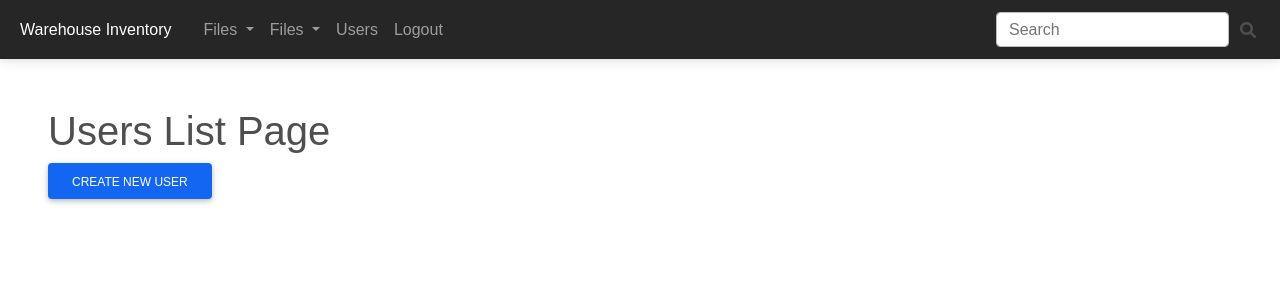
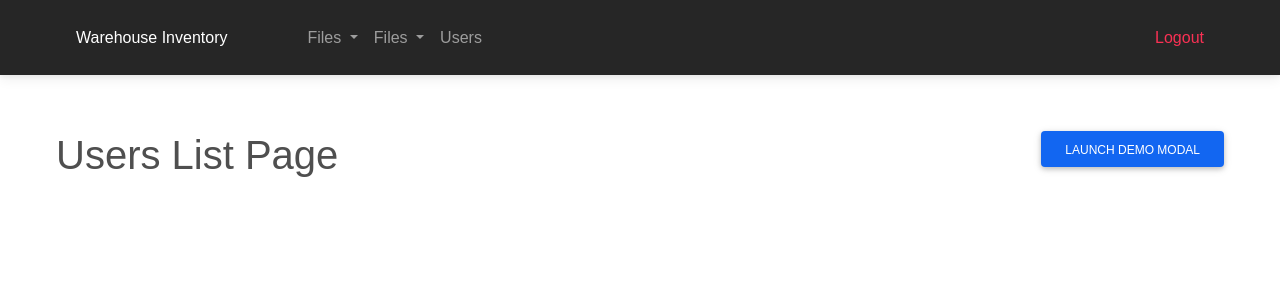
Before and after one commit to gendeu/WIS-2022-v3, a Django app: page /users in a window 1280 px wide. Shown: the top 300 px of the page. Run offline with Django 4.2, Linux system fonts and the light colour scheme; data that the repository does not hold is empty; some web fonts are replaced.

Commit message:
refixed frontend

```diff
--- a/frontend/templates/dashboard/includes/navbar.html
+++ b/frontend/templates/dashboard/includes/navbar.html
@@ -15,13 +15,13 @@
     </button>
 
     <!-- Collapsible wrapper -->
-    <div class="collapse navbar-collapse" id="navbarLeftAlignExample">
+    <div class="collapse navbar-collapse m-2" id="navbarLeftAlignExample">
       <!-- Left links -->
-      <ul class="navbar-nav me-auto mb-2 mb-lg-0">
+      <ul class="navbar-nav me-auto mb-2 mb-lg-0 ps-5">
         <li class="nav-item">
           <a class="nav-link active disabled" aria-current="page" href="">Warehouse Inventory</a>
         </li>
-        <li class="nav-item">
+        <li class="nav-item ps-5">
           <a class="nav-link disabled" href=""></a>
         </li>
         <!-- Navbar dropdown -->
@@ -68,17 +68,23 @@
         <li class="nav-item">
             <a class="nav-link" href="{% url 'show_users' %}">Users</a>
         </li>
-        <li class="nav-item">
-            <a class="nav-link" href="{% url 'perform_logout' %}">Logout</a>
-        </li>
+
+
         {% comment %} <li class="nav-item">
           <a class="nav-link disabled"
             >Disabled</a
           >
         </li> {% endcomment %}
       </ul>
+      <div class="d-flex input-group w-auto pe-5 ps-5">
+        <ul class="navbar-nav me-auto mb-2 mb-lg-0">
+          <li class="nav-item">
+              <a class="nav-link text-danger" href="{% url 'perform_logout' %}">Logout</a>
+          </li>
+        </ul>
+      </div>
       <!-- Left links -->
-      <form class="d-flex input-group w-auto">
+      {% comment %} <form class="d-flex input-group w-auto">
         <input
           type="search"
           class="form-control rounded"
@@ -89,7 +95,7 @@
         <span class="input-group-text border-0" id="search-addon">
           <i class="fas fa-search"></i>
         </span>
-      </form>
+      </form> {% endcomment %}
     </div>
     <!-- Collapsible wrapper -->
   </div>
--- a/frontend/templates/dashboard/modals/add_user.html
+++ b/frontend/templates/dashboard/modals/add_user.html
@@ -1,74 +1,57 @@
-{% extends "../base.html" %}
+{% block content %}
+<!-- Modal -->
+<div class="modal top fade" id="exampleModal" tabindex="-1" aria-labelledby="exampleModalLabel" aria-hidden="true" data-mdb-backdrop="true" data-mdb-keyboard="true">
+	<div class="modal-dialog   modal-dialog-centered">
+	  <div class="modal-content">
+		<div class="modal-header">
+		  <h5 class="modal-title" id="exampleModalLabel">Modal title</h5>
+		  <button type="button" class="btn-close" data-mdb-dismiss="modal" aria-label="Close"></button>
+		</div>
+		<div class="modal-body">
+			<form method="post" action="{% url 'perform_login' %}">
+				<h3 class="mb-5">Sign in</h3>
+				{% csrf_token %}
+				{% if messages %}
+					{% for message in messages %}
+						<div class="alert alert-danger alert-dismissible fade show" role="alert">
+							<strong>(Error)</strong> {{ message }}
+							<button type="button" class="btn-close" data-mdb-dismiss="alert" aria-label="Close"></button>
+						</div>
+					{% endfor %}
+				{% endif %}
+				<div class="form-outline mb-4">
+				<input type="text" name="username" id="typeUsernameX-2" class="form-control form-control-lg" />
+				<label class="form-label" for="typeUsernameX-2">Username</label>
+				</div>
 
-{% block content %}
-	<div class="container h-p100">
-		<div class="row align-items-center justify-content-md-center h-p100">
-			<div class="col-12">
-				<div class="row justify-content-center g-0">
-					<div class="col-lg-5 col-md-5 col-12">
-						<div class="bg-white rounded10 shadow-lg">
-							<div class="content-top-agile p-20 pb-0">
-								<div id="here"></div>
-								<h2 class="text-primary">Get started with Us</h2>
-								<p class="mb-0">Register a new membership</p>
-							</div>
-							<div class="p-40">
-								<form action="" method="post">
-									<div class="form-group">
-										<div class="input-group mb-3">
-											<span class="input-group-text bg-transparent"><i class="ti-user"></i></span>
-											<input type="text" id="full_name" class="form-control ps-15 bg-transparent" placeholder="Full Name">
-										</div>
-									</div>
-									<div class="form-group">
-										<div class="input-group mb-3">
-											<span class="input-group-text bg-transparent"><i class="ti-email"></i></span>
-											<input type="email" class="form-control ps-15 bg-transparent" placeholder="Email">
-										</div>
-									</div>
-									<div class="form-group">
-										<div class="input-group mb-3">
-											<span class="input-group-text bg-transparent"><i class="ti-lock"></i></span>
-											<input type="password" class="form-control ps-15 bg-transparent" placeholder="Password">
-										</div>
-									</div>
-									<div class="form-group">
-										<div class="input-group mb-3">
-											<span class="input-group-text bg-transparent"><i class="ti-lock"></i></span>
-											<input type="password" class="form-control ps-15 bg-transparent" placeholder="Retype Password">
-										</div>
-									</div>
-									  <div class="row">
-										<div class="col-12">
-										  <div class="checkbox">
-											<input type="checkbox" id="basic_checkbox_1" >
-											<label for="basic_checkbox_1">I agree to the <a href="#" class="text-warning"><b>Terms</b></a></label>
-										  </div>
-										</div>
-										<!-- /.col -->
-										<div class="col-12 text-center">
-										  <button type="button" id="user_register" class="btn btn-info margin-top-10">Register</button>
-										</div>
-										<!-- /.col -->
-									  </div>
-								</form>
-								{% comment %} <div class="text-center">
-									<p class="mt-15 mb-0">Already have an account?<a href="{% url 'render_login' %}" class="text-danger ms-5"> Sign In</a></p>
-								</div> {% endcomment %}
-							</div>
-						</div>
+				<div class="form-outline mb-4">
+				<input type="password" name="password" id="typePasswordX-2" class="form-control form-control-lg" />
+				<label class="form-label" for="typePasswordX-2">Password</label>
+				</div>
 
-						{% comment %} <div class="text-center">
-						  <p class="mt-20 text-white">- Register With -</p>
-						  <p class="gap-items-2 mb-20">
-							  <a class="btn btn-social-icon btn-round btn-facebook" href="#"><i class="fa fa-facebook"></i></a>
-							  <a class="btn btn-social-icon btn-round btn-twitter" href="#"><i class="fa fa-twitter"></i></a>
-							  <a class="btn btn-social-icon btn-round btn-instagram" href="#"><i class="fa fa-instagram"></i></a>
-							</p>
-						</div> {% endcomment %}
-					</div>
+				<!-- Checkbox -->
+				<div class="form-check d-flex justify-content-start mb-4">
+				<input
+					class="form-check-input"
+					type="checkbox"
+					value=""
+					id="form1Example3"
+				/>
+				<label class="form-check-label" for="form1Example3"> Remember password </label>
 				</div>
-			</div>
+
+				<button type="submit" class="btn btn-primary btn-lg btn-block" >Login</button>
+
+				<hr class="my-4">
+			</form>
 		</div>
+		<div class="modal-footer">
+		  <button type="button" class="btn btn-secondary" data-mdb-dismiss="modal">
+			Close
+		  </button>
+		  <button type="button" class="btn btn-primary">Save changes</button>
+		</div>
+	  </div>
 	</div>
+  </div>
 {% endblock %}
--- a/frontend/templates/dashboard/pages/users.html
+++ b/frontend/templates/dashboard/pages/users.html
@@ -1,9 +1,16 @@
 {% extends "../base.html" %}
 
 {% block content %}
-<h1>Users List Page</h1>
-<button class="btn btn-primary" type="button">
-    <a href="{% url 'render_signup' %}" class="text-white" style="text-decoration: none;">Create new user</a>
-</button>
+  <div class="d-flex mb-3">
+    <div class="p-2">
+        <h1>Users List Page</h1>
+    </div>
+    <div class="ms-auto p-2">
+        <button type="button" class="btn btn-primary" data-mdb-toggle="modal" data-mdb-target="#exampleModal">
+            Launch demo modal
+        </button>
+    </div>
+  </div>
+{% include 'dashboard/modals/add_user.html' %}
 {% include 'dashboard/includes/users_list.html' %}
 {% endblock %}
--- a/frontend/urls.py
+++ b/frontend/urls.py
@@ -3,7 +3,7 @@ from frontend import views
 
 urlpatterns = [
     path("", views.render_login, name="render_login"),
-    path("signup", views.render_signup, name="render_signup"),
+    # path("signup", views.render_signup, name="render_signup"),
     path("login", views.perform_login, name="perform_login"),
     path("home", views.render_home, name="render_home"),
     path("logout", views.perform_logout, name="perform_logout"),
```
Also changed, not shown: db.sqlite3, frontend/templates/dashboard/includes/users_form.html (deleted).
